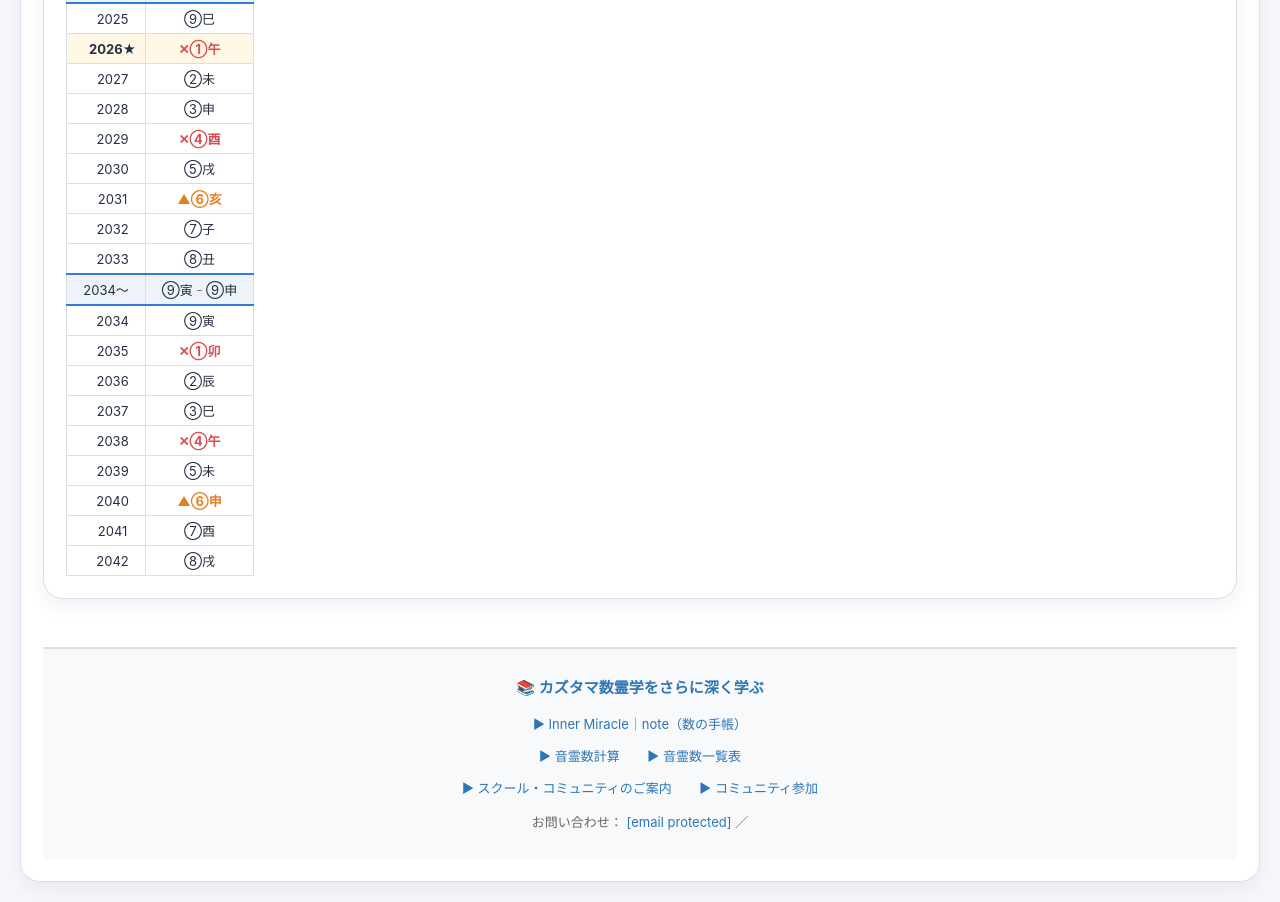
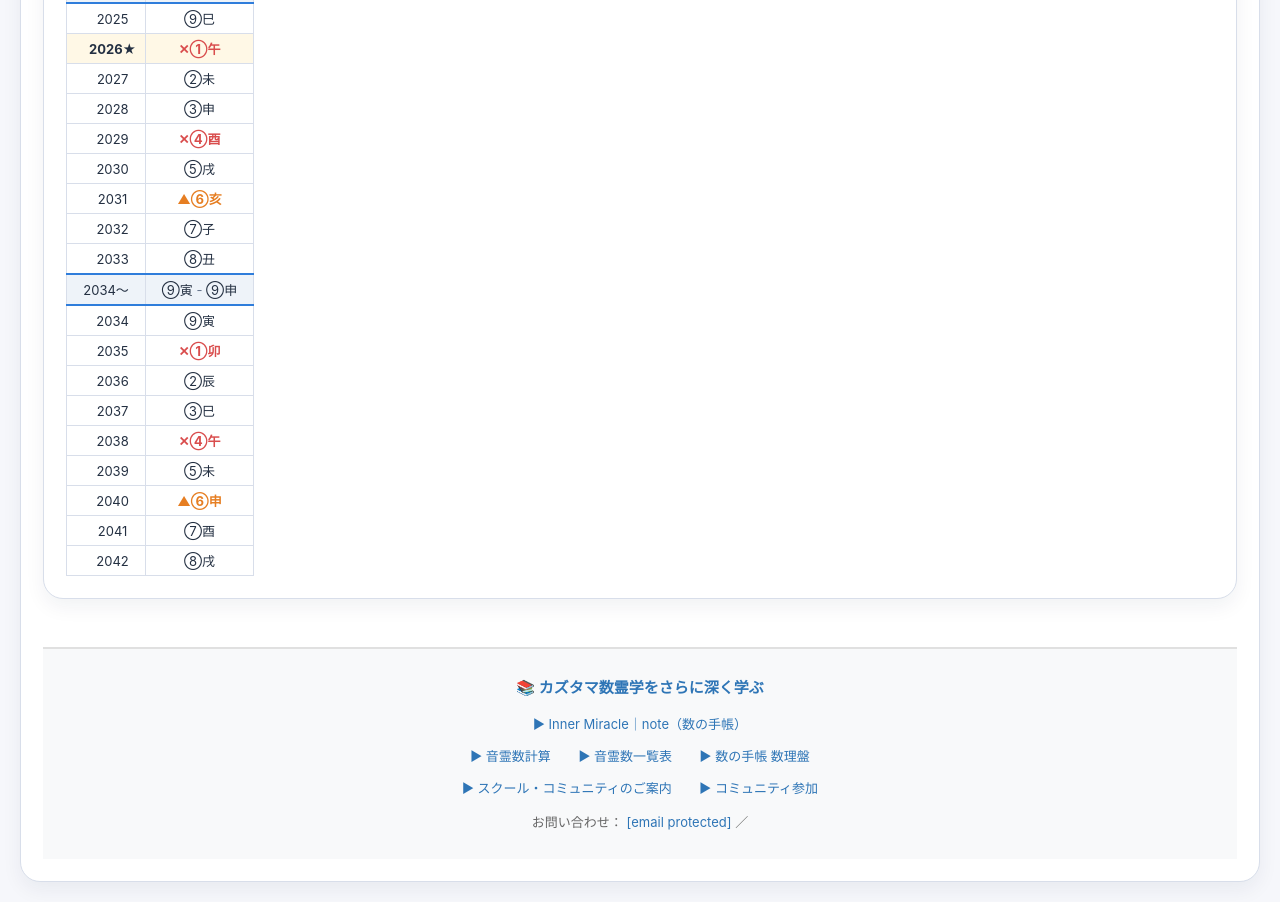
Before and after one commit to InnerMiracle-lab/kazutama, a plain HTML site: page index.html in a window 1280 px wide. Shown: the part 4013-4915 px from the top of the page. Drawn offline with Linux system fonts and the light colour scheme.

Commit message:
index.html のフッターに「数の手帳 数理盤」へのリンクを追加

```diff
--- a/index.html
+++ b/index.html
@@ -1651,7 +1651,7 @@ window.addEventListener('DOMContentLoaded',()=>{
   </div>
   <div style="margin-top:6px">
     <a href="ototamasu.html" style="color:#2E75B6;text-decoration:none;margin:0 12px">▶ 音霊数計算</a>
-    <a href="ototamasu-ichiran.html" style="color:#2E75B6;text-decoration:none;margin:0 12px">▶ 音霊数一覧表</a>
+    <a href="ototamasu-ichiran.html" style="color:#2E75B6;text-decoration:none;margin:0 12px">▶ 音霊数一覧表</a>  <a href="kazunotecho.html" style="color:#2E75B6;text-decoration:none;margin:0 12px">▶ 数の手帳 数理盤</a>
   </div>
   <div style="margin-top:6px">
     <a href="https://akatsuki.hp.peraichi.com/school1" target="_blank" style="color:#2E75B6;text-decoration:none;margin:0 12px">▶ スクール・コミュニティのご案内</a>
```
